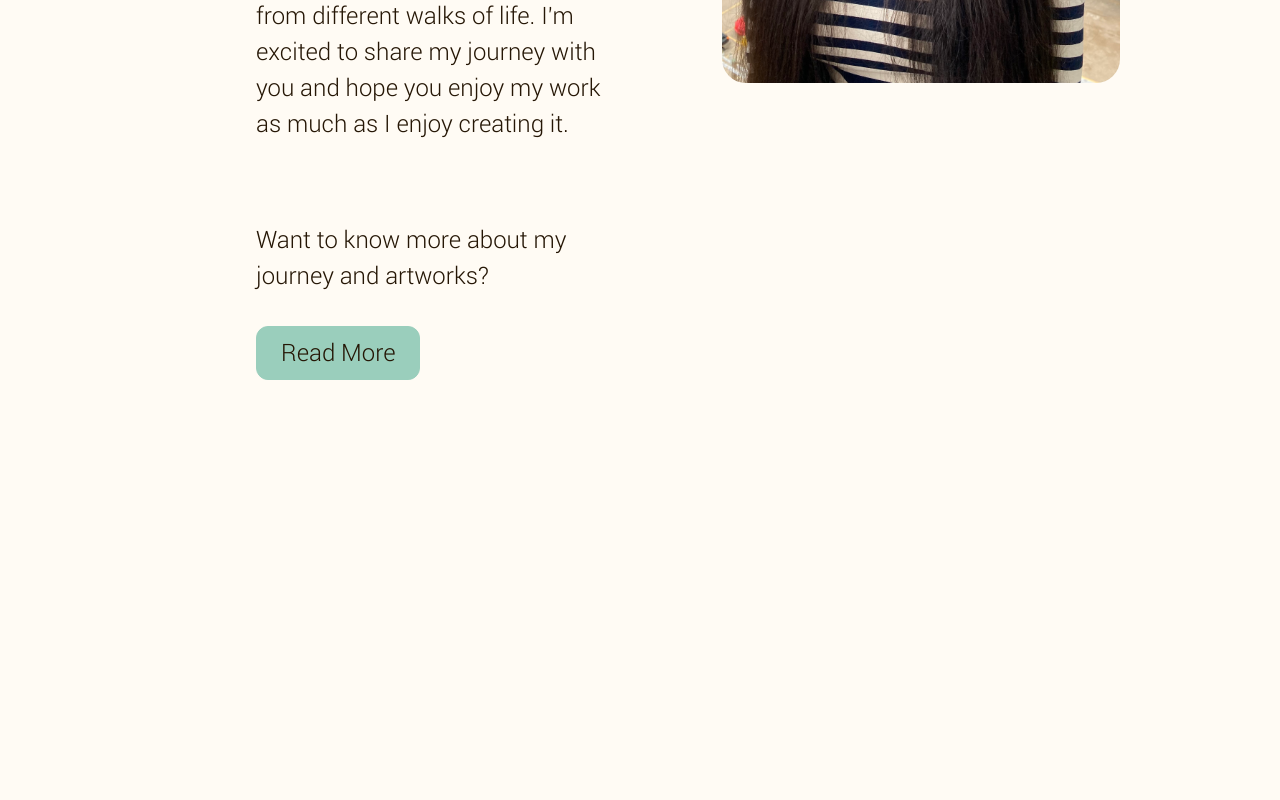
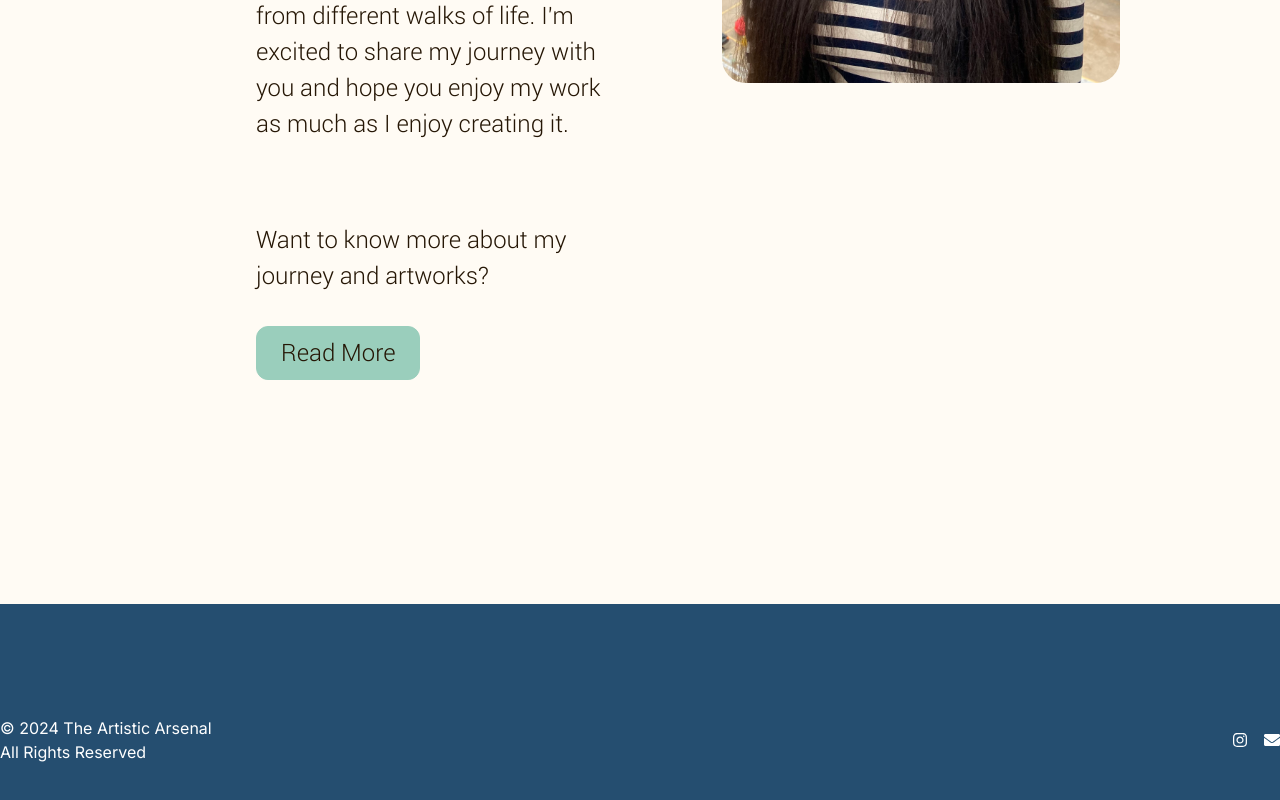
Before and after one commit to Bhavnoor-Kaur/theartisticarsenal, a Next.js app: page / in a window 1280 px wide. Shown: the part 3394-4194 px from the top of the page. Before the commit the page ends 3998 px from the top, so only its background shows below. Built offline with nearby package versions, Linux system fonts and the light colour scheme; a web font is replaced by a local one.

Commit message:
feat: added footer

```diff
--- /dev/null
+++ b/src/app/components/Footer.tsx
@@ -0,0 +1,31 @@
+// Footer.tsx
+import React from "react";
+import { FaEnvelope, FaInstagram, FaPager, FaPhone } from "react-icons/fa";
+
+const Footer = () => {
+  return (
+    <footer className="bg-indigo-dye text-white py-4 h-64">
+      <div className="container mx-auto flex justify-between items-center">
+        {/* Left section */}
+        <div className="text-xs flex flex-col py-24 ">
+            <p>© 2024 The Artistic Arsenal</p>
+            <p>All Rights Reserved</p>
+        </div>
+
+        {/* TODO: Add Center section Logo*/}
+
+        {/* Right section - Social Icons */}
+        <div className="flex space-x-4 py-24">
+          <a href="#" aria-label="Instagram">
+            <FaInstagram />
+          </a>
+          <a href="#" aria-label="Instagram">
+            <FaEnvelope />
+          </a>
+        </div>
+      </div>
+    </footer>
+  );
+};
+
+export default Footer;
--- a/src/app/page.tsx
+++ b/src/app/page.tsx
@@ -3,6 +3,7 @@ import Heading from "@/app/components/Heading";
 import AboutMeSection from "./components/AboutMeSection";
 
 import localFont from 'next/font/local';
+import Footer from "./components/Footer";
 
 const CloudCondensed = localFont({ src: '/fonts/Cloud-Condensed.ttf' });
 
@@ -26,6 +27,8 @@ export default function Home() {
         <ArtWorks />
         <AboutMeSection />
 
+        <Footer />
+
       </div>
     </div>
   );
```
